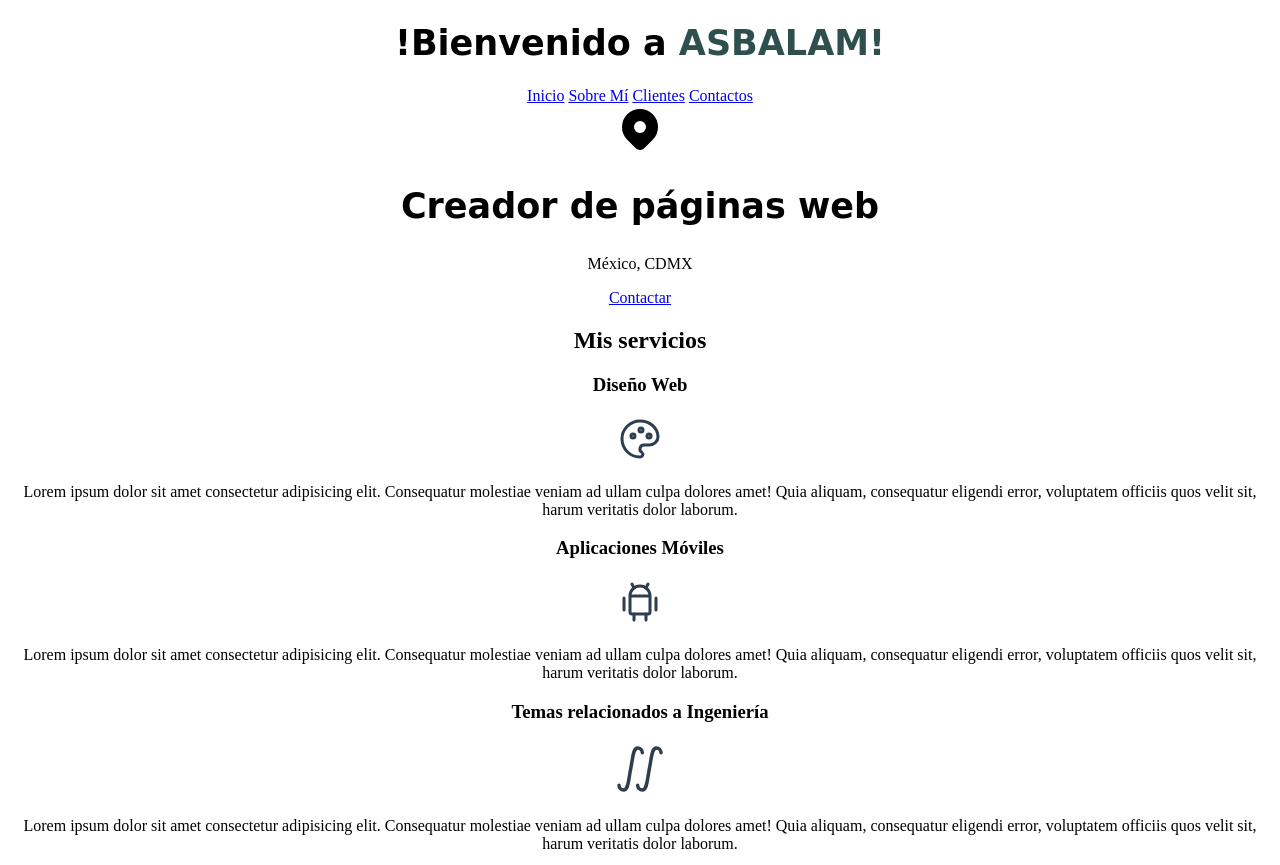
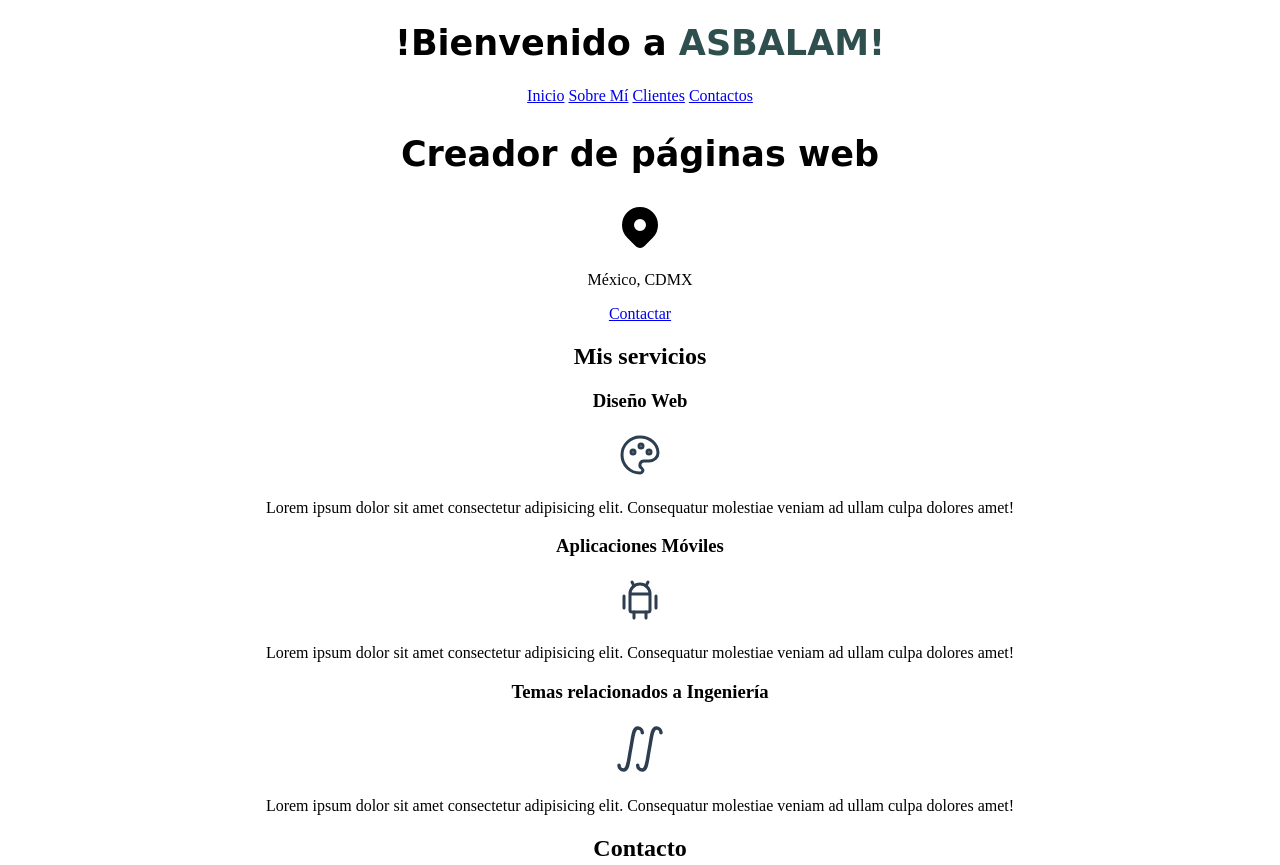
Before and after one commit to ASBALAM3/Mi-pag, a plain HTML site: page index.html in a window 1280 px wide. Shown: the top 865 px of the page. Drawn offline with Linux system fonts and the light colour scheme; a web font is replaced by a local one.

Commit message:
Update index.html

```diff
--- a/index.html
+++ b/index.html
@@ -14,22 +14,26 @@
     <header class="uno">
        <h1 class="titulo">!Bienvenido a <span>ASBALAM!</span></h1>
     </header>
-
-    <nav>
+    <div class="navegacion-p1">
+        <nav class="navegacion-p">
             <a href="#">Inicio</a>
             <a href="#">Sobre Mí</a>
             <a href="#">Clientes</a>
             <a href="#">Contactos</a>
         </nav>
-
-    <section>
+    </div>
+    <section class="hero">
+        <div>
+            <h2 class="titulo">Creador de páginas web</h2>
+            <div class="ubicacion">
                 <svg xmlns="http://www.w3.org/2000/svg" class="icon icon-tabler icon-tabler-map-pin-filled" width="48" height="48" viewBox="0 0 24 24" stroke-width="1.5" stroke="#2c3e50" fill="none" stroke-linecap="round" stroke-linejoin="round">
                 <path stroke="none" d="M0 0h24v24H0z" fill="none"/>
                 <path d="M18.364 4.636a9 9 0 0 1 .203 12.519l-.203 .21l-4.243 4.242a3 3 0 0 1 -4.097 .135l-.144 -.135l-4.244 -4.243a9 9 0 0 1 12.728 -12.728zm-6.364 3.364a3 3 0 1 0 0 6a3 3 0 0 0 0 -6z" stroke-width="0" fill="currentColor" />
                   </svg>
-        <h2 class="titulo">Creador de páginas web</h2>
                 <p>México, CDMX</p>
+            </div>
             <a href="#">Contactar</a>
+        </div>
     </section>
 
     <main>
@@ -48,7 +52,7 @@
 
             <p>Lorem ipsum dolor sit amet consectetur adipisicing elit.
                 Consequatur molestiae veniam ad ullam culpa dolores amet!
-                Quia aliquam, consequatur eligendi error, voluptatem officiis quos velit sit, harum veritatis dolor laborum.</p>
+            </p>
         </section>
 
         <section>
@@ -67,7 +71,7 @@
 
             <p>Lorem ipsum dolor sit amet consectetur adipisicing elit.
             Consequatur molestiae veniam ad ullam culpa dolores amet!
-            Quia aliquam, consequatur eligendi error, voluptatem officiis quos velit sit, harum veritatis dolor laborum.</p>
+            </p>
         </section>
 
         <section>
@@ -81,7 +85,7 @@
 
             <p>Lorem ipsum dolor sit amet consectetur adipisicing elit.
             Consequatur molestiae veniam ad ullam culpa dolores amet!
-            Quia aliquam, consequatur eligendi error, voluptatem officiis quos velit sit, harum veritatis dolor laborum.</p>
+           </p>
         </section>
 
         <section>
```
Lines whose indentation alone changed are shown as unchanged.
